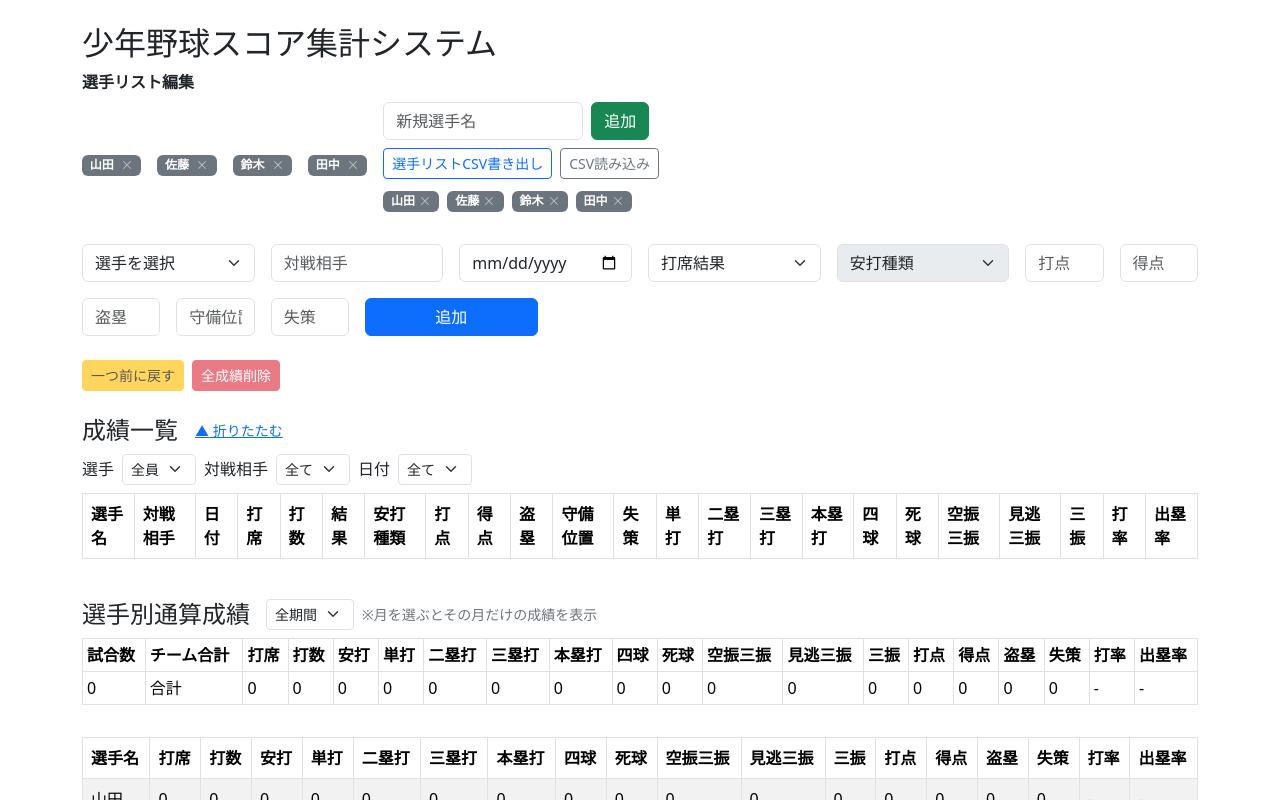
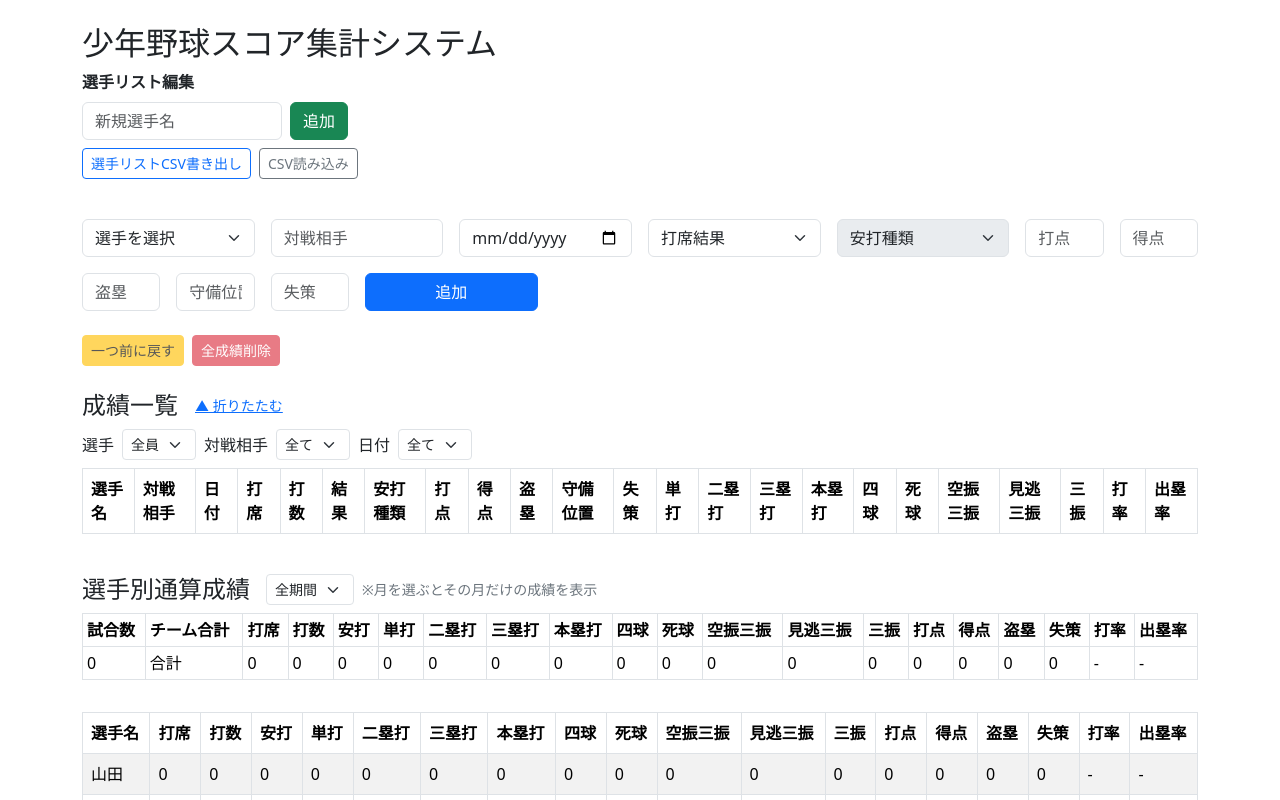
Before and after one commit to barca14-yume/-, a React (Create React App) app: page / in a window 1280 px wide. Shown: the top 800 px of the page. Built offline with nearby package versions, Linux system fonts and the light colour scheme.

Commit message:
選手リスト編集下の全選手バッジ表示を非表示化

```diff
--- a/src/App.js
+++ b/src/App.js
@@ -605,11 +605,7 @@ function App() {
       <div className="mb-3">
         <label className="form-label fw-bold">選手リスト編集</label>
         <div className="d-flex align-items-center gap-2 flex-wrap">
-          {players.map((p) => (
-            <span key={p} className="badge bg-secondary me-2">
-              {p} <button type="button" className="btn-close btn-close-white btn-sm ms-1" aria-label="削除" style={{fontSize: '0.7em'}} onClick={() => handleRemovePlayer(p)}></button>
-            </span>
-          ))}
+
           <div className="mb-3">
             <form className="d-flex gap-2" onSubmit={handleAddPlayer}>
               <input type="text" className="form-control" style={{ maxWidth: 200 }} value={newPlayer} onChange={(e) => setNewPlayer(e.target.value)} placeholder="新規選手名" />
@@ -622,14 +618,7 @@ function App() {
                 <input type="file" accept=".csv,text/csv" style={{ display: 'none' }} onChange={importPlayersCSV} />
               </label>
             </div>
-            <div className="mt-2">
-              {players.map((p) => (
-                <span key={p} className="badge bg-secondary me-2">
-                  {p}
-                  <button type="button" className="btn-close btn-close-white btn-sm ms-1" aria-label="Remove" onClick={() => handleRemovePlayer(p)} style={{ fontSize: '0.7em', marginLeft: 4 }}></button>
-                </span>
-              ))}
-            </div>
+
           </div>
         </div>
       </div>
```
